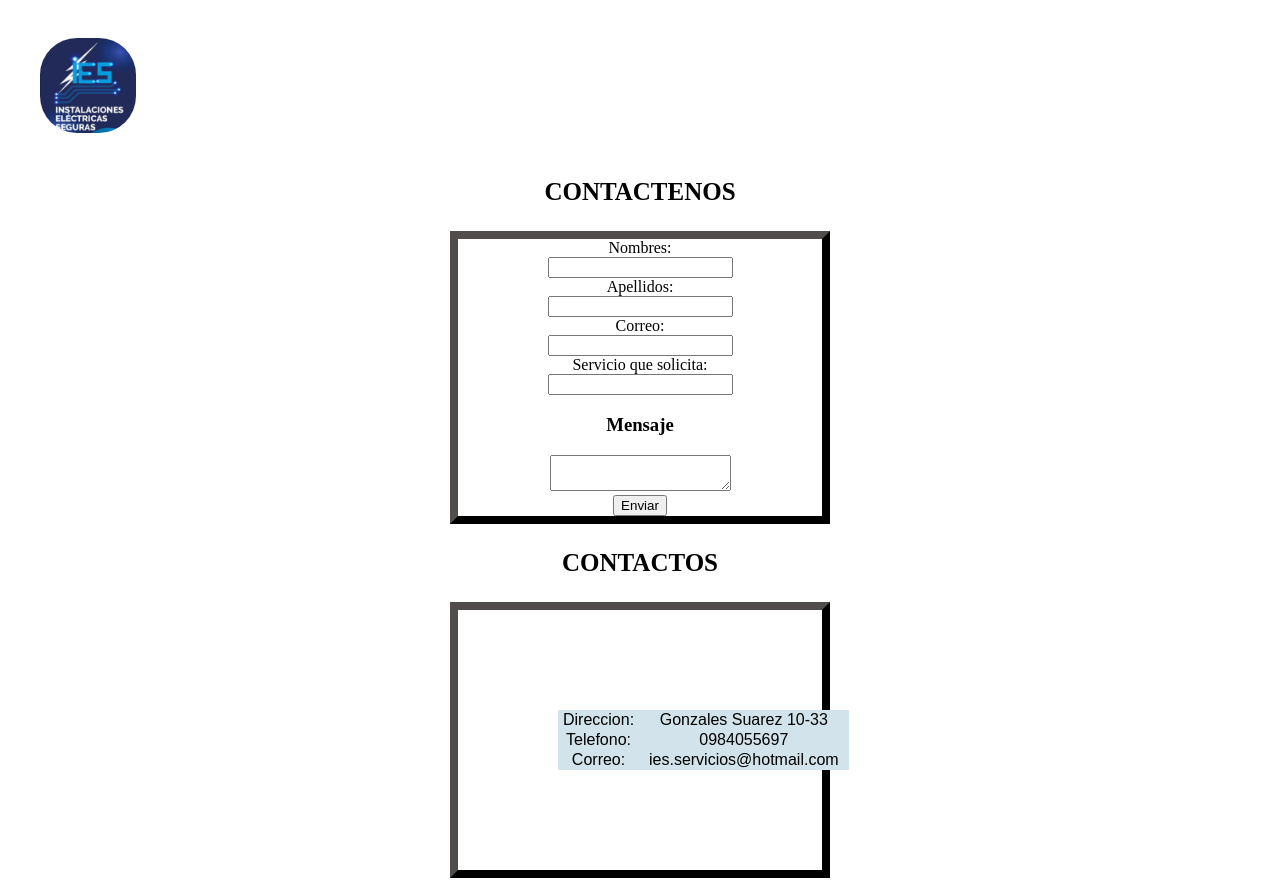
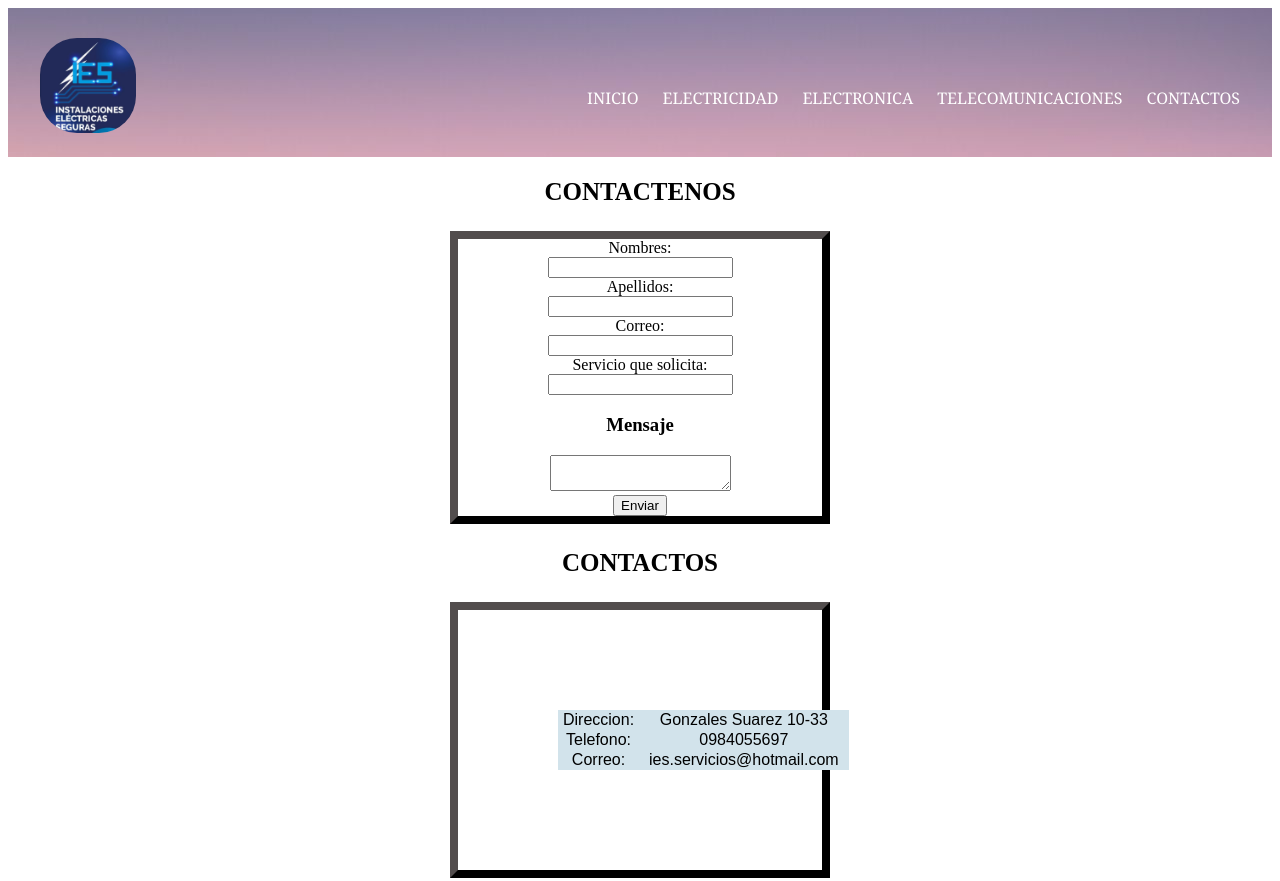
Before and after one commit to eacriollo/iesservicios, a plain HTML site: page contactos.html in a window 1280 px wide. Shown: the top 881 px of the page. Drawn offline with Linux system fonts and the light colour scheme; the site is published under a folder, as on GitHub Pages, so addresses that start at the root find nothing.

Commit message:
Update estilos.css

```diff
--- a/css/estilos.css
+++ b/css/estilos.css
@@ -153,7 +153,7 @@ footer{
 }
 
 .navegacionOtros{
-    background-image: url(/img_files/eloica.jpg)
+    background-image: url(../img_files/eloica.jpg)
 }
 
 #logo2{
```
